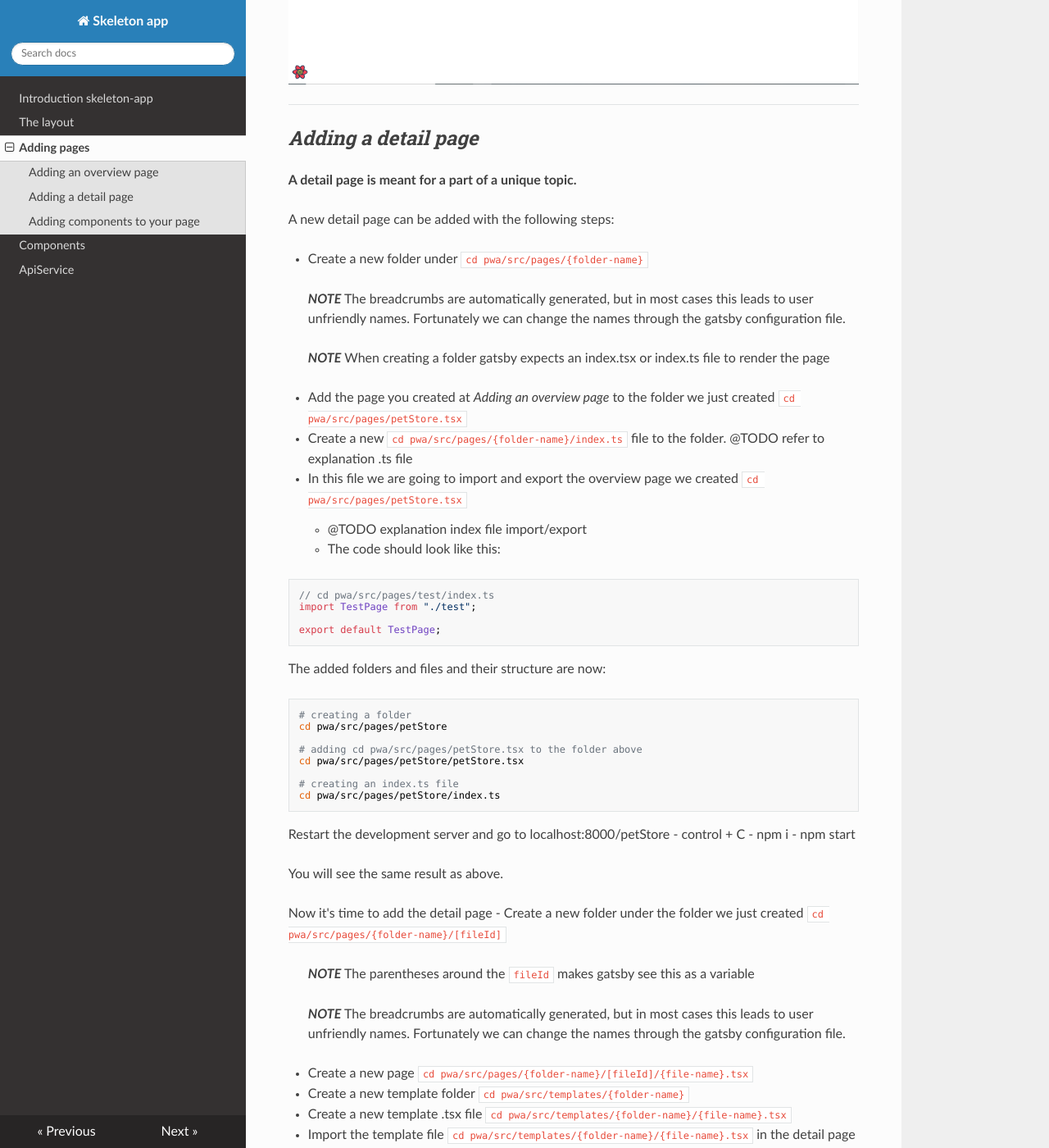
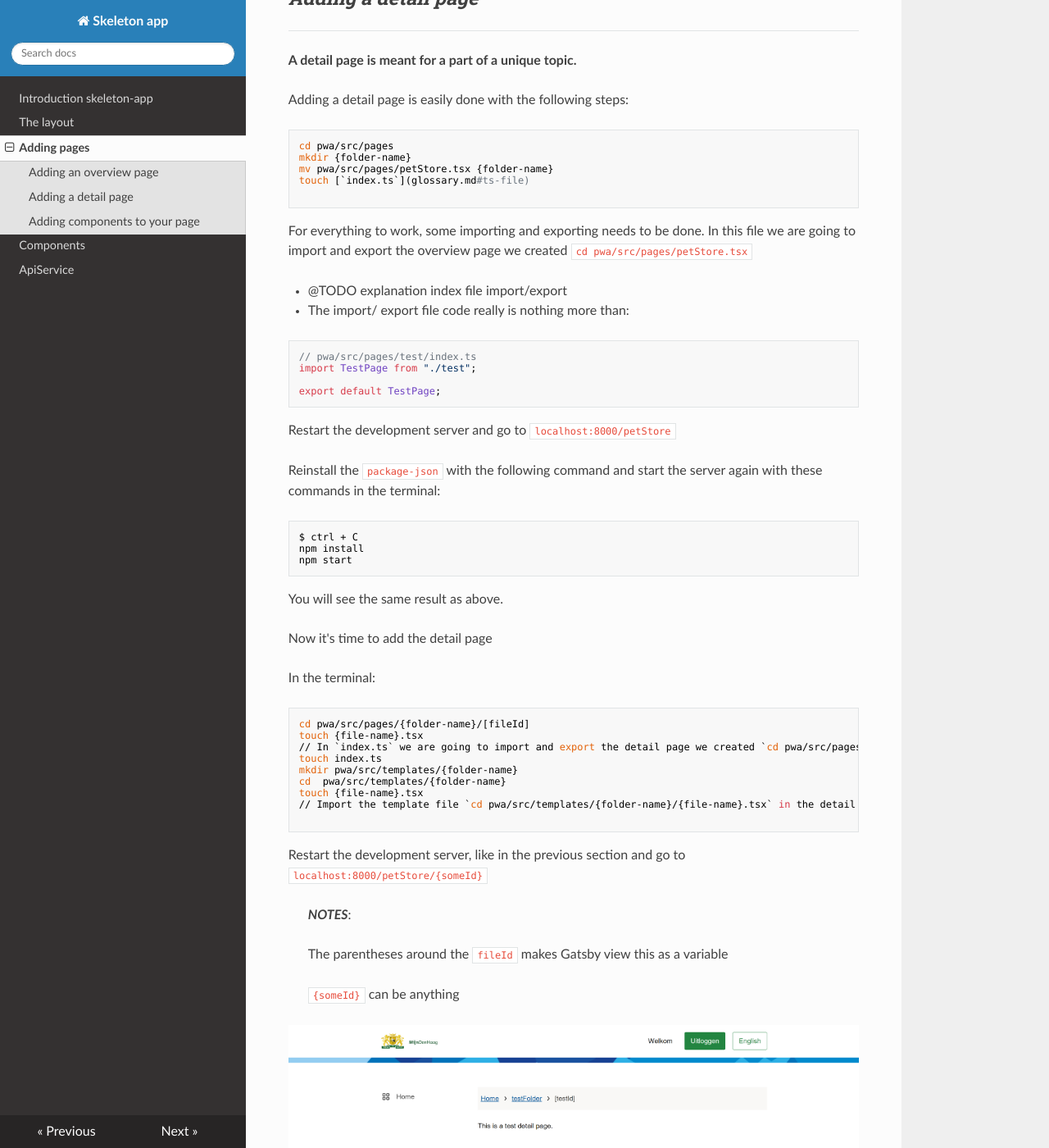
Before and after one commit to ConductionNL/skeleton-app, an MkDocs documentation site: the page built from docs/pages.md, in a window 1280 px wide and 1400 px high, scrolled down 2309 px. Shown: the whole window at 82% size. Built offline with MkDocs 1.6.1, drawn with Linux system fonts in a browser that asks for light colours; nearby versions of some CDN libraries; some of the changed text lies outside the part shown.

````diff
--- a/docs/pages.md
+++ b/docs/pages.md
@@ -6,6 +6,7 @@ This page consists of the following parts:
 - Adding a detail page
 
 These steps require you to:
+
 - Spin up the [front-end of the application](./frontend.md).
 - Spin up the [backend](./backend.md)
 
@@ -13,51 +14,50 @@ These steps require you to:
 
 ## _Adding an overview page_
 
-<strong>An overview page is meant for each unique meaning of a term (or topic).
-Or they provide free navigation guides for a topic and include a headline, a short definition.
-</strong>
+---
 
-A new page can be added with the following steps:
+An overview page is meant for each unique meaning of a term (or topic). Or they provide free navigation guides for a topic and include a headline, a short definition.
 
-- Create a new [.tsx](./layout.md/.#_.tsx file_) file for your page at `cd pwa/src/pages/{folder-name}.tsx`
+You can add a new page with the following steps:
+
+- Create a new [`.tsx`](glossary.md/#tsx-file) file for your page at `pwa/src/pages/{folder-name}.tsx`
+
+- >**-Optional:-** Add a template to the page (this is not necessary but makes the code base clean and organized)
+- Create a new folder under `pwa/src/templates/{folder-name}`
+  - Create a `.tsx` file `pwa/src/templates/{folder-name}/{File-name}.tsx`
+  - Create a [.module.css](/glossary.md) file `cd pwa/src/templates/{folder-name}/{File-name}.module.css` (if nadditional styling is needed on page level)
+- When adding content to the page , select a template based on content.
+  - See this doc about [the different template types](./index.md#chosing-a-template)
 
 > **_NOTE_**
-> The breadcrumbs are automatically generated, but in most cases this leads to user unfriendly names. Fortunately we can change the names through the gatsby configuration file.
+> The breadcrumbs are automatically generated, but this leads to user-unfriendly names in most cases. You can change the names in the `gatsby-config.js` file.
 
 > **_NOTE_**
-> When creating a folder gatsby expects an index.tsx or index.ts file to render the page
+> When creating a folder, Gatsby expects an `index.tsx`  or `index.ts` file to render the page
 
-- Then you can add a template to the page (this is not necessary but makes the code base clean and organized)
-  - Create a new folder under `cd pwa/src/templates/{folder-name}`
-    - Create a [.tsx](./layout.md/.#_.tsx file_) file `cd pwa/src/templates/{folder-name}/{File-name}.tsx`
-    - Create a [.module.css](./layout.md/.#_.tsx file_) file `cd pwa/src/templates/{folder-name}/{File-name}.module.css` (if necessary)
-- When adding content to the page we first need to know which template we are going to use
-  - See this doc about [the different template types](./index.md/.#_Different template types_)
-  - What do you need to know about this template
-- Then we need to know what kind of page we want to add
-  - See this doc about [Templates](./layout.md/.#_Templates_)
-  - opsomming soorten pages
+As an example we will create a folder and file:
 
-As an example we will create a folder and file called:
 ```bash
-# creating a folder
-cd pwa/src/templates/PetStore
+# create a folder
+mkdir pwa/src/templates/PetStore
 
-# creating a .tsx file
-cd pwa/src/templates/petStore/PetStore.tsx
+# creating a .tsx file in the Petstore folder
+cd pwa/src/templates/petStore/
+touch PetStore.tsx
 
 # creating an optional .module.css file
-cd pwa/src/templates/petStore/PetStore.module.css
+touch PetStore.module.css
 ```
 
-Now that we have created the page and template we need to add the template as an import to the page.
+Now with the overview page and template done, let's add the template as an import to the page.
 
-The code of the page `cd pwa/src/pages/petStore.tsx` file looks like this:
+The code of the `petStore` page file looks like this after the imports and component elements:
+
 ```Javascript
-// cd pwa/src/pages/petStore.tsx
+// pwa/src/pages/petStore.tsx
 import * as React from "react";
-import { DashboardTemplate } from "../templates/dashboard/DashboardTemplate";
-import { TestTemplate } from "../templates/testFolder/TestTemplate";
+import { DashboardTemplate } from "../templates/dashboard/DashboardTemplate"; //imports
+import { TestTemplate } from "../templates/testFolder/TestTemplate"; // imports
 
 const TestPage: React.FC = () => {
   return (
@@ -65,37 +65,25 @@ const TestPage: React.FC = () => {
       <TestTemplate />
     </DashboardTemplate>
   )
-};
+}; // Rendering the components
 
 export default TestPage;
 ```
 
-The code of the `cd pwa/src/templates/petStore/PetStore.tsx` file looks like this:
+The follow-up is adding a `sideNav` item for the page to navigate to. You can add this in the `DashboardTemplate`. Inside the template is a variable called `menuItems`. Inside this variable, you can add a new item.
+
+Once added, your code should look similar to this example:
+
 ```Javascript
-// cd pwa/src/templates/petStore/PetStore.tsx
-import * as React from "react";
-
-export const TestTemplate: React.FC = () => {
-  return (
-    <h4>Hello world!</h4>
-  );
-};
-```
-
-Now we only have to add a sidenav item for this page to navigate to it.
-This can be done in the DashboardTemplate. There is a const menuItems, here you can add a new item.
-
-The menuItems const should look like this
-```Javascript
-// cd pwa/src/templates/dashboard/DashboardTemplate.tsx
+// pwa/src/templates/dashboard/DashboardTemplate.tsx
 const menuItems: MenuItem[] = [
   { label: t("Home"), href: "/", current: pathname === "/", icon: <GridIcon /> },
   { label: t("Test page"), href: "/testFolder", current: pathname === "/testFolder", icon: <GridIcon /> }
 ];
 ```
 
-Now navigate to localhost:8000 then click on the sideNav item 'Test page'
-You should see this:
+Navigate to `localhost:8000` and click on the `sideNav` item 'Test page'
+to see the following example:
 
 ![Example](./images/test.png)
 
@@ -103,84 +91,75 @@ You should see this:
 
 ## _Adding a detail page_
 
-<strong>A detail page is meant for a part of a unique topic.</strong>
+---
 
-A new detail page can be added with the following steps:
+**A detail page is meant for a part of a unique topic.**
 
-- Create a new folder under `cd pwa/src/pages/{folder-name}`
+Adding a detail page is easily done with the following steps:
 
-> **_NOTE_**
-> The breadcrumbs are automatically generated, but in most cases this leads to user unfriendly names. Fortunately we can change the names through the gatsby configuration file.
+```bash
+cd pwa/src/pages
+mkdir {folder-name}
+mv pwa/src/pages/petStore.tsx {folder-name}
+touch [`index.ts`](glossary.md#ts-file)
 
-> **_NOTE_**
-> When creating a folder gatsby expects an index.tsx or index.ts file to render the page
+```
 
-- Add the page you created at _Adding an overview page_ to the folder we just created `cd pwa/src/pages/petStore.tsx`
-- Create a new `cd pwa/src/pages/{folder-name}/index.ts` file to the folder. @TODO refer to explanation .ts file
-  - In this file we are going to import and export the overview page we created `cd pwa/src/pages/petStore.tsx`
-    - @TODO explanation index file import/export
-    - The code should look like this:
+For everything to work, some importing and exporting needs to be done. In this file we are going to import and export the overview page we created `cd pwa/src/pages/petStore.tsx`
+
+- @TODO explanation index file import/export
+- The import/ export file code really is nothing more than:
+
 ```Typescript
-// cd pwa/src/pages/test/index.ts
+// pwa/src/pages/test/index.ts
 import TestPage from "./test";
 
 export default TestPage;
 ```
 
-The added folders and files and their structure are now:
+Restart the development server and go to `localhost:8000/petStore`
 
-```bash
-# creating a folder
-cd pwa/src/pages/petStore
+Reinstall the `package-json` with the following command and start the server again with these commands in the terminal:
 
-# adding cd pwa/src/pages/petStore.tsx to the folder above
-cd pwa/src/pages/petStore/petStore.tsx
-
-# creating an index.ts file
-cd pwa/src/pages/petStore/index.ts
+```cli
+$ ctrl + C
+npm install
+npm start
 ```
-
-Restart the development server and go to localhost:8000/petStore
-- control + C
-- npm i
-- npm start
 
 You will see the same result as above.
 
 Now it's time to add the detail page
-- Create a new folder under the folder we just created `cd pwa/src/pages/{folder-name}/[fileId]`
 
-> **_NOTE_**
-> The parentheses around the `fileId` makes gatsby see this as a variable
+In the terminal:
+
+```bash
+cd pwa/src/pages/{folder-name}/[fileId]
+touch {file-name}.tsx
+// In `index.ts` we are going to import and export the detail page we created `cd pwa/src/pages/{folder-name}/[fileId]/{file-name}.tsx`
+touch index.ts
+mkdir pwa/src/templates/{folder-name}
+cd  pwa/src/templates/{folder-name}
+touch {file-name}.tsx
+// Import the template file `cd pwa/src/templates/{folder-name}/{file-name}.tsx` in the detail page `cd pwa/src/pages/{folder-name}/[fileId]/{file-name}.tsx` we added
+
+```
+
+Restart the development server, like in the previous section and go to `localhost:8000/petStore/{someId}`
+
+> **_NOTES_**:
 >
-> **_NOTE_**
-> The breadcrumbs are automatically generated, but in most cases this leads to user unfriendly names. Fortunately we can change the names through the gatsby configuration file.
-
-
-- Create a new page `cd pwa/src/pages/{folder-name}/[fileId]/{file-name}.tsx`
-- Create a new template folder `cd pwa/src/templates/{folder-name}`
-- Create a new template .tsx file `cd pwa/src/templates/{folder-name}/{file-name}.tsx`
-  - Import the template file `cd pwa/src/templates/{folder-name}/{file-name}.tsx` in the detail page `cd pwa/src/pages/{folder-name}/[fileId]/{file-name}.tsx` we added
-- Create a new `cd pwa/src/pages/{folder-name}/[fileId]/index.ts` file to the folder. @TODO refer to explanation .ts file
-  - In this file we are going to import and export the detail page we created `cd pwa/src/pages/{folder-name}/[fileId]/{file-name}.tsx`
-    - @TODO explanation index file import/export
-
-Restart the development server and go to localhost:8000/petStore/{someId}
-
-> **_NOTE_**
-> {someId} can be anything @TODO more explanation slug detail page
-
-- control + C
-- npm i
-- npm start
+> The parentheses around the `fileId` makes Gatsby view this as a variable
+>
+>
+> `{someId}` can be anything
 
 ![Example](./images/testDetailPage.png)
 
-To change the breadcrumbs we will go to the `cd pwa/src/gatsby-config.js` file
-Go to the gatsby-plugin-breadcrumb block in the file.
-Under options, you can add an array crumbLabelUpdates.
-Within that you can add an object with pathName and crumbLabel.
-For the pathName we can add the folder name as it is. crumbLabel will be the outcome.
+To change the `breadcrumbs`, go to the `gatsby-config.js` file in `/pwa/`
+There's a `gatsby-plugin-breadcrumb` block in the file. Under the `options` key, add an array `crumbLabelUpdates`.
+You can add an object with `pathName` and `crumbLabel`.
+For the `pathName`, we can add the folder name as it is. `crumbLabel` will be the outcome.
 
 Here we will edit the breadcrumbs of the two pages we just created.
 
@@ -206,6 +185,7 @@ Restart the development server. The breadcrumbs should look like this.
 
 ## Adding components to your page
 
+---
 Now that you've added the two pages, we can add components to those pages.
 [click here to see the guide](./components.md).
 
````
Also changed, not shown: docs/apiService.md (+37 -43 lines), docs/glossary.md (+50 -19 lines), docs/index.md (+26 -7 lines).
